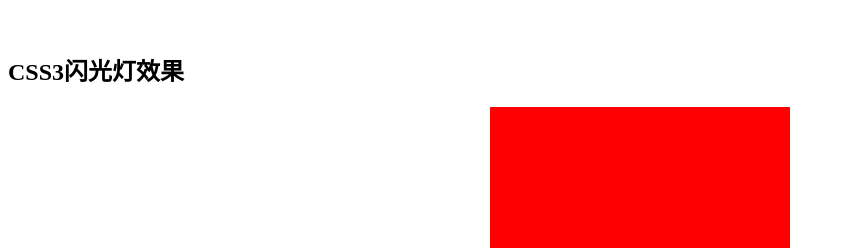
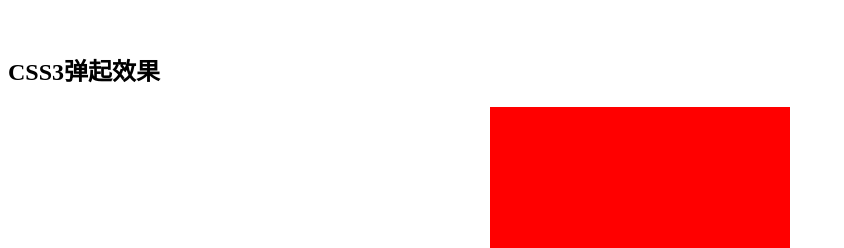
Before and after one commit to Htmldog/demo, a Jekyll site: the page built from _posts/2014-09-27-bounce.html, in a window 1280 px wide. Shown: the top 248 px of the page, without its empty margins (0-844 px from the left). Built offline with Jekyll 4.4.1, drawn with Linux system fonts in a browser that asks for light colours.

Commit message:
修改css3弹起效果页面标题

```diff
--- a/_posts/2014-09-27-bounce.html
+++ b/_posts/2014-09-27-bounce.html
@@ -1,6 +1,6 @@
 ---
 layout: default
-title: CSS3闪光灯效果
+title: CSS3弹起效果
 ---
 <meta http-equiv="content-type" content="text/html; charset=utf-8" />
 <h2>{{ page.title }}</h2>
```
